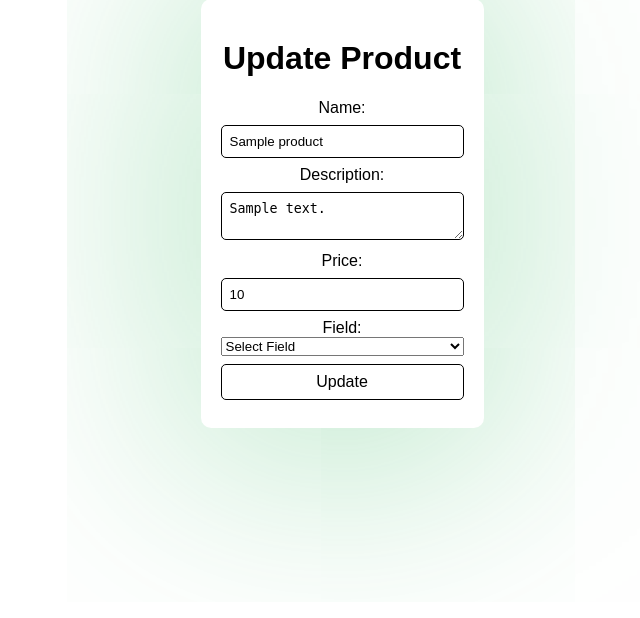
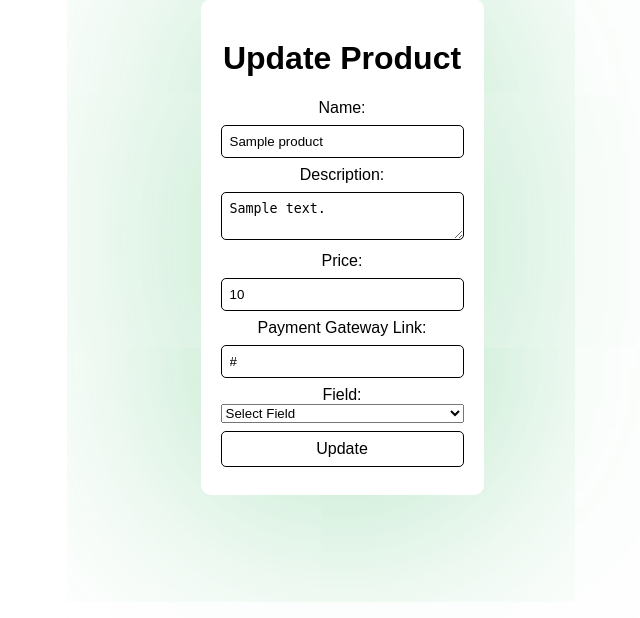
Before and after one commit to JainishPrajapati88/FundNestApp, a Flask app: page /update_product/1 in a window 1280 px wide. Shown: the part 161-779 px from the top of the page, without its empty margins (442-1082 px from the left). Before the commit the page ends 720 px from the top, so only its background shows below. Run offline with Flask 3, Linux system fonts and the light colour scheme; the visitor is signed in with stand-in values (Sample User, id 1); a database or web service that is not in the repository returns one stand-in record (values such as "Sample title").

Commit message:
Seller can update payment gateway link also

```diff
--- a/app.py
+++ b/app.py
@@ -181,7 +181,7 @@ def RequestingForMeeting():
     db.ReqForMeet.insert_one(ReqForMeet)
     link=f"https://fundnest-video-call-application.onrender.com/room/{FounderMail}"
     from_email="fundnestHQ@gmail.com"
-    password="whcd imno grco cmyo"
+    password="whcdimnogrcocmyo"
     subject=f"Invitation to Video Chat on [{date}] at [{time}]"
     body=f'''
     <h5>Dear Sir / Madam,</h5>
@@ -513,7 +513,8 @@ def update_product(product_id):
             'name': request.form['name'],
             'description': request.form['description'],
             'price': request.form['price'],
-            'field': request.form['field']
+            'field': request.form['field'],
+            'payment_link' : request.form['pLink']
         }
         db.products.update_one({'product_id': product_id, 'seller': seller_email}, {'$set': updated_product})
 
--- a/templates/update_product_form.html
+++ b/templates/update_product_form.html
@@ -16,6 +16,8 @@
         <textarea id="description" name="description">{{ product.description }}</textarea><br>
         <label for="price">Price:</label><br>
         <input type="text" id="price" name="price" value="{{ product.price }}"><br>
+        <label for="pLink">Payment Gateway Link:</label><br>
+        <input type="text" id="pLink" name="pLink" value="{{ product.payment_link }}"><br>
         <label for="field">Field:</label><br>
         <select id="field" name="field">
             <option value="">Select Field</option>
```
